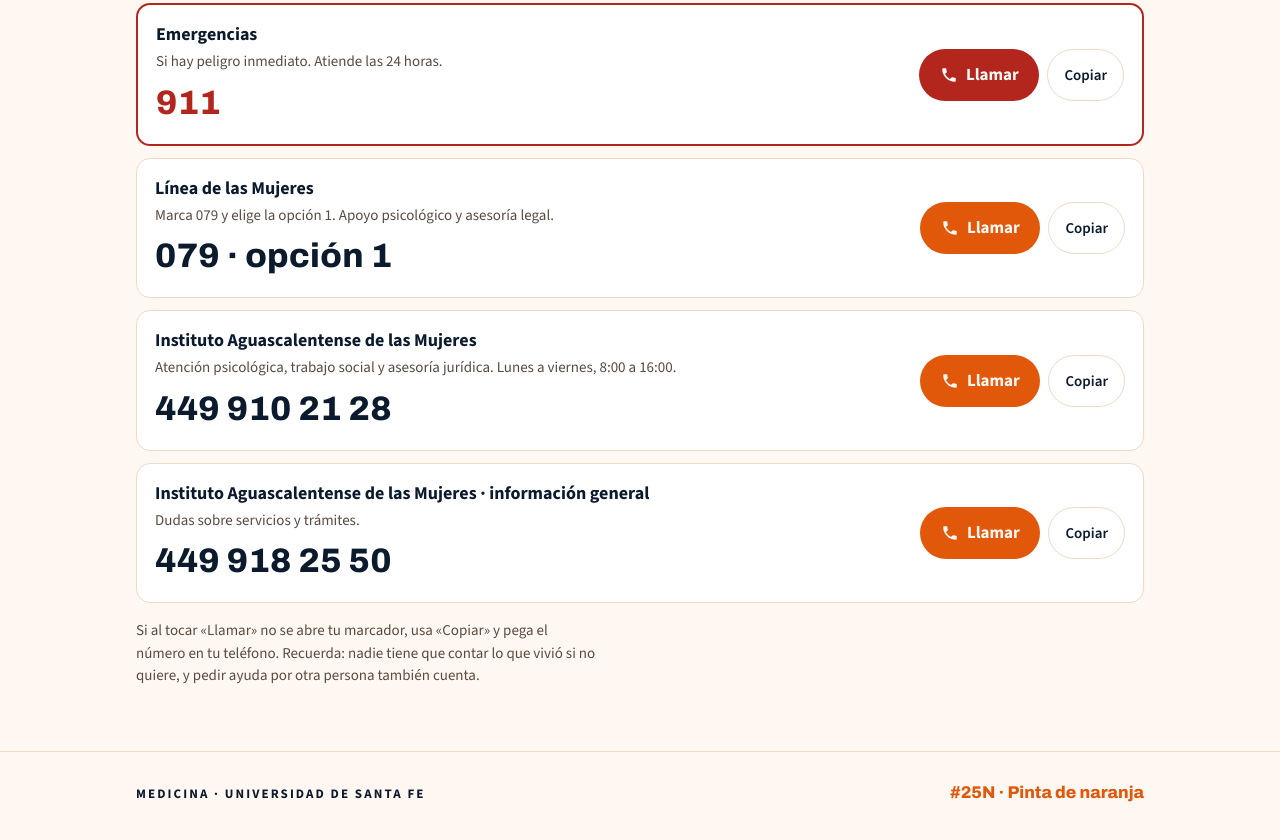
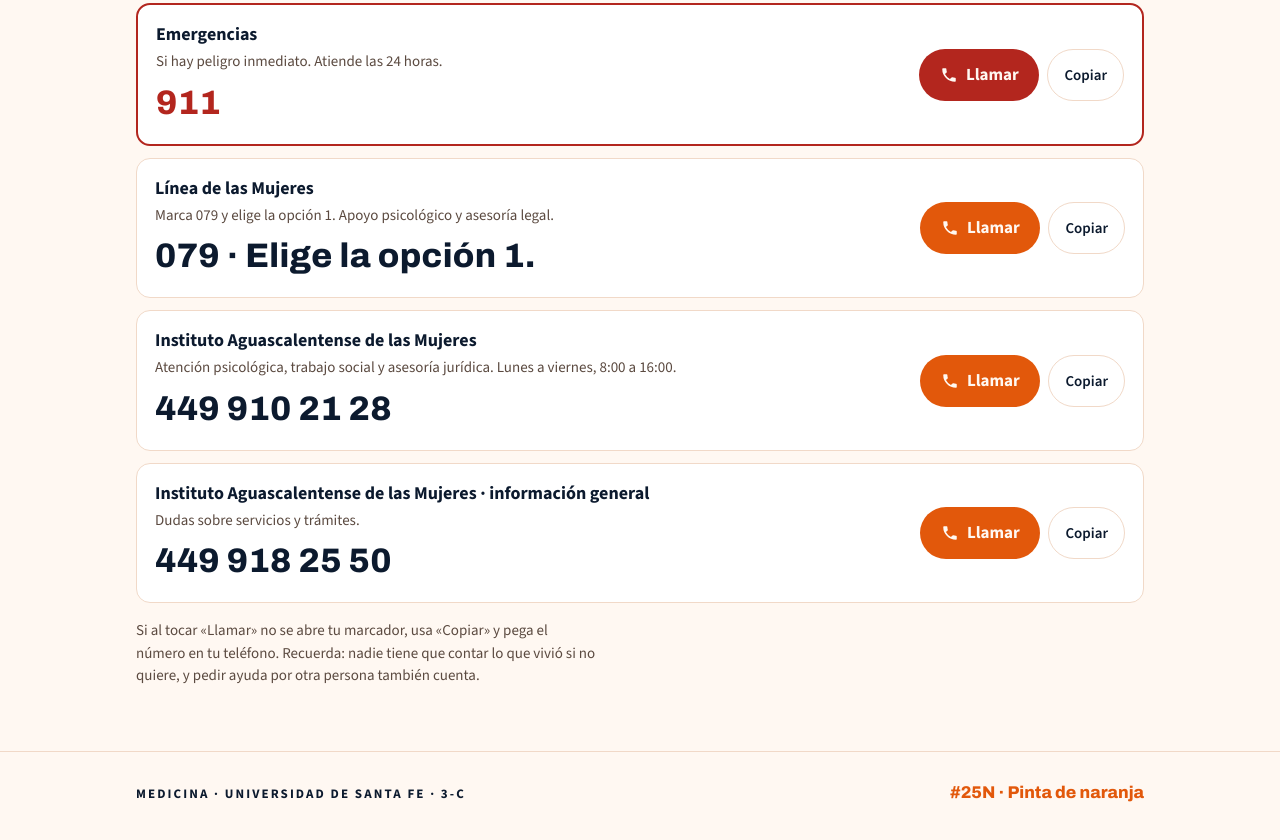
Before and after one commit to dAlessandroH/Nombrarla-Para-Detenerla-, a plain HTML site: page index.html in a window 1280 px wide. Shown: the part 1588-2428 px from the top of the page. Drawn offline with nearby package versions, Linux system fonts and the light colour scheme.

Commit message:
Update index.html

```diff
--- a/index.html
+++ b/index.html
@@ -121,7 +121,7 @@ h2{font-family:var(--display);font-weight:800;font-stretch:92%;font-size:clamp(3
   </svg>
   <div class="envoltura">
     <img class="logos" src="logos.png" alt="Universidad de Santa Fe · Facultad de la Salud" width="357" height="180">
-    <div class="sello">Medicina · Universidad de Santa Fe</div>
+    <div class="sello">Medicina · Universidad de Santa Fe · 3-C</div>
     <h1>Día naranja.</h1>
     <p class="fecha">25 de noviembre</p>
     <p class="lema">Día Internacional de la Eliminación de la Violencia contra la Mujer. Aquí están los materiales de la plática y los teléfonos para pedir ayuda.</p>
@@ -195,7 +195,7 @@ h2{font-family:var(--display);font-weight:800;font-stretch:92%;font-size:clamp(3
           <div class="info">
             <p class="quien">Línea de las Mujeres</p>
             <p class="para">Marca 079 y elige la opción 1. Apoyo psicológico y asesoría legal.</p>
-            <p class="numero">079 · opción 1</p>
+            <p class="numero">079 · Elige la opción 1.</p>
           </div>
           <div class="botones-contacto">
             <a class="llamar" href="tel:079" aria-label="Llamar al 079">
@@ -244,7 +244,7 @@ h2{font-family:var(--display);font-weight:800;font-stretch:92%;font-size:clamp(3
 
 <footer class="cierre">
   <div class="envoltura">
-    <span class="firma">Medicina · Universidad de Santa Fe</span>
+    <span class="firma">Medicina · Universidad de Santa Fe · 3-C  </span>
     <span class="hashtags">#25N · Pinta de naranja</span>
   </div>
 </footer>
```
